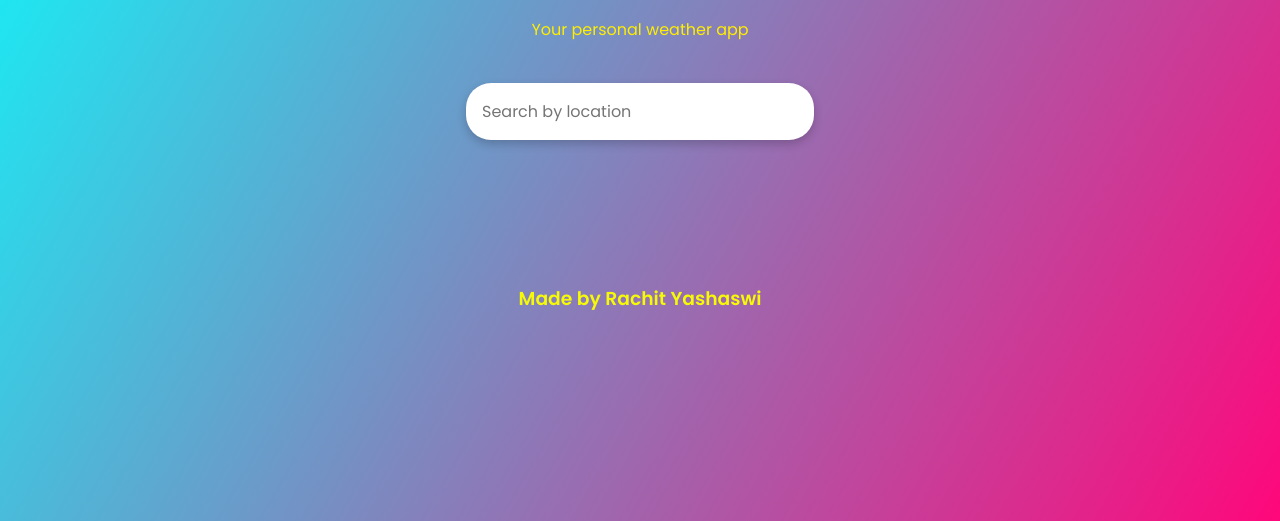
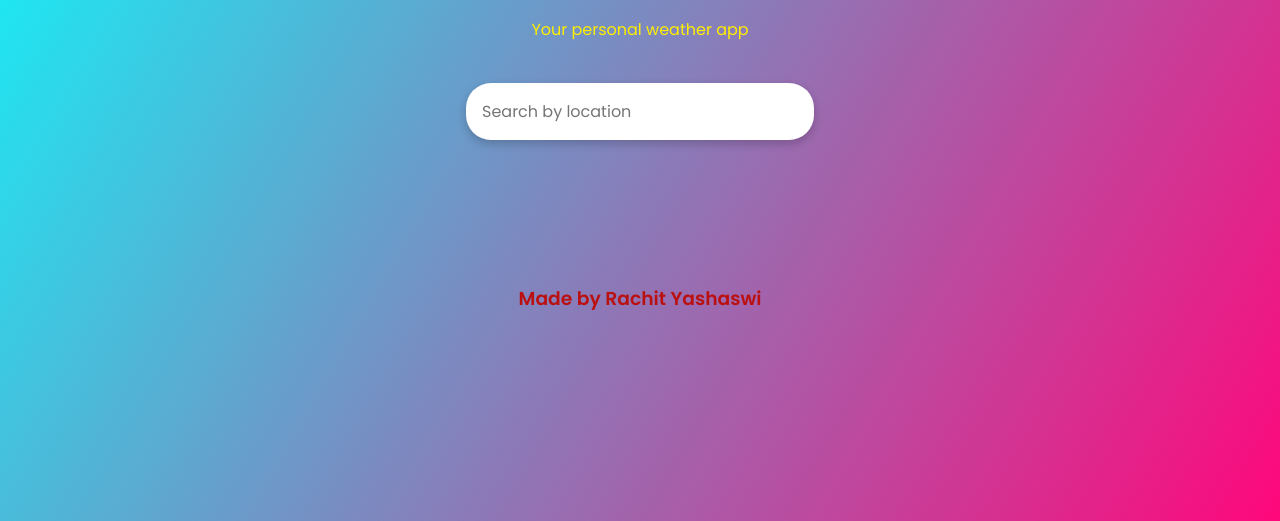
Before and after one commit to Rachit-29/Weather-App, a plain HTML site: page index.html in a window 1280 px wide. Shown: the part 279-800 px from the top of the page. Drawn offline with Linux system fonts and the light colour scheme.

Commit message:
Update style.css

```diff
--- a/style.css
+++ b/style.css
@@ -45,9 +45,8 @@ h1 {
 }
 
 h3 {
-    color: rgb(246, 250, 7);
+    color: rgb(187, 16, 16);
 }
-
 p {
     color: rgb(255, 238, 1);
 }
```
